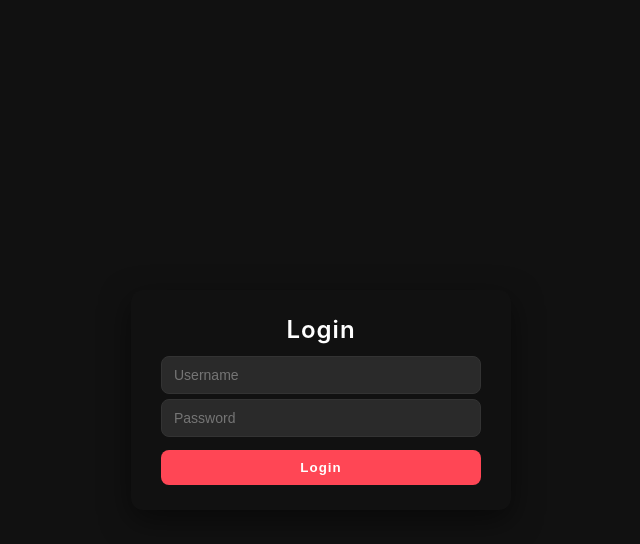
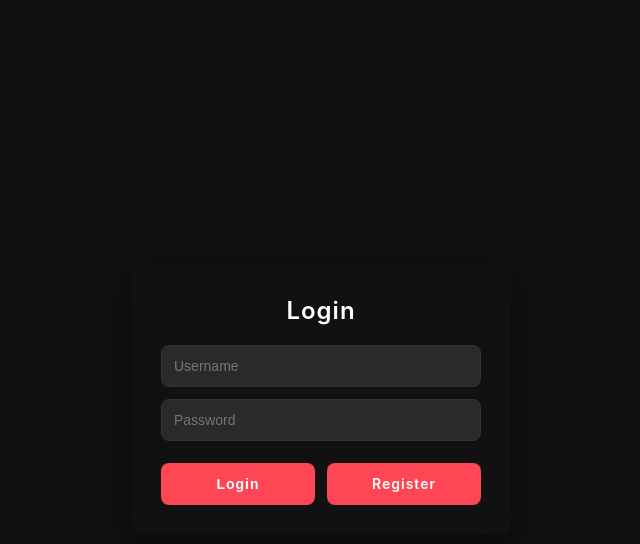
Before and after one commit to kanoon201/CPE_Project, a Flask app: page /login in a window 1280 px wide. Shown: the top 544 px of the page, without its empty margins (319-959 px from the left). Run offline with Flask 3, Linux system fonts and the light colour scheme.

Commit message:
Add register botton

```diff
--- a/backend/app.py
+++ b/backend/app.py
@@ -81,6 +81,12 @@ def login():
             return "Invalid username or password"
     return render_template("login.html")
 
+@app.route("/register", methods = ["GET", "POST"])
+def register():
+    if request.method == 'POST':
+        return redirect('/login')
+    return render_template('register.html')
+
 if __name__ == '__main__':
     try:
         init_mysql_db()
--- a/frontend/static/login-page.css
+++ b/frontend/static/login-page.css
@@ -17,7 +17,7 @@ body {
 /* Card */
 .login-card {
     background: #111;
-    padding: 25px 30px;
+    padding: 30px;
     width: 100%;
     max-width: 380px;
     border-radius: 12px;
@@ -27,7 +27,7 @@ body {
 /* Title */
 .login-card h2 {
     text-align: center;
-    margin-bottom: 12px;
+    margin-bottom: 20px;
     font-weight: 600;
     letter-spacing: 1px;
 }
@@ -36,34 +36,45 @@ body {
 form {
     display: flex;
     flex-direction: column;
-    gap: 5px;
+    gap: 12px;
 }
 
 /* Inputs */
 input {
-    padding: 10px 12px;
+    padding: 12px;
     border-radius: 8px;
     border: 1px solid #333;
     background: #2a2a2a;
     color: white;
     font-size: 14px;
-    transition: 0.2s;
 }
 
-/* Button */
-button {
-    margin-top: 8px; /* smaller space above button */
-    padding: 10px;
-    border: none;
+.button-group {
+    display: flex;
+    gap: 12px;
+    margin-top: 10px;
+}
+
+.main-btn {
+    flex: 1;
+    height: 42px;
+    display: flex;
+    justify-content: center;
+    align-items: center;
+
+    font-size: 14px;
+    font-weight: 600;
+    letter-spacing: 1px;
+
     border-radius: 8px;
+    text-decoration: none;
     background: #ff4655;
     color: white;
-    font-weight: 600;
-    letter-spacing: 1px;
+    border: none;
     cursor: pointer;
     transition: 0.2s;
 }
 
-button:hover {
+.main-btn:hover {
     background: #e03a47;
 }
--- a/frontend/template/login.html
+++ b/frontend/template/login.html
@@ -12,7 +12,10 @@
         <form method="POST">
             <input type="text" name="username" placeholder="Username" required>
             <input type="password" name="password" placeholder="Password" required>
-            <button type="submit">Login</button>
+            <div class="button-group">
+                <button type="submit" class="main-btn">Login</button>
+                <a href="/register" class="main-btn">Register</a>
+            </div>
         </form>
     </div>
 
```
